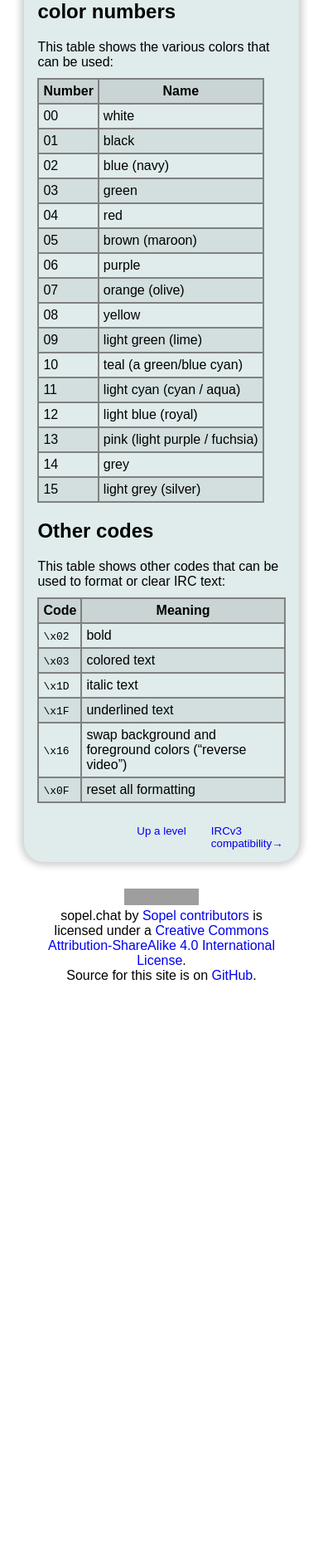
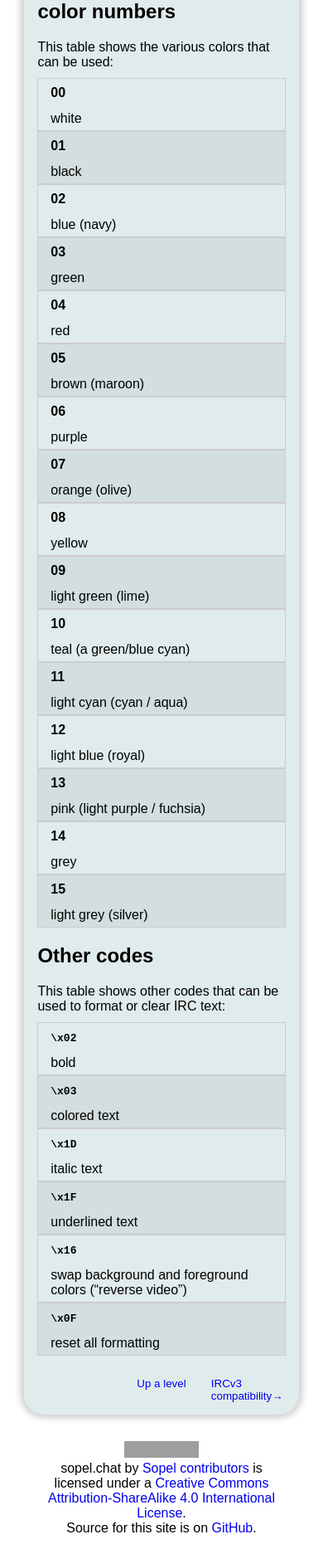
Before and after one commit to sopel-irc/sopel.chat, a Jekyll site: the page built from _appendices/formatting.md, in a window 390 px wide. Shown: the part 1226-3093 px from the top of the page at 83% size. Built offline with Jekyll 4.4.1, drawn with Linux system fonts in a browser that asks for light colours; some web fonts are replaced; before the commit the page ends 2427 px from its top, so only the background shows below that; grey boxes are pictures that could not be loaded.

Commit message:
style: fix command table display on mobile
Google Webmaster Tools complained that the Commands page wasn't
mobile-friendly. In fact, it looked pretty awful in the example
screenshot, because of how wide the table is.

This is an alternative to the (admittedly simple, but kind of ugly)
option of using `overflow-x: auto` (or `scroll`).

The site doesn't use many tables, so hopefully it's safe to assume that
bolding the first column of any table will be a decent enough substitute
for having the table headers visible.

```diff
--- a/css/style.css
+++ b/css/style.css
@@ -217,6 +217,51 @@ header h2 {
         max-width: 25%;
     }
 }
+@media (max-width: 1024px) {
+    /* Table responsiveness based on https://css-tricks.com/responsive-data-tables/ */
+    /* Force table to not be like tables anymore */
+    .content table, .content thead, .content tbody, .content th, .content td, .content tr {
+        display: block;
+        border: 0;
+    }
+    /* Hide table headers (but not display: none;, for accessibility) */
+    .content thead tr {
+        position: absolute;
+        top: -9999px;
+        left: -9999px;
+    }
+
+    .content tr { border: 1px solid #ccc; }
+
+    .content td {
+        /* Behave like a "row" */
+        border: none;
+        position: relative;
+        padding-left: 5%;
+        padding-right: 5%;
+    }
+    .content td br,
+    .content td br:after {
+        content: ' ';
+    }
+
+    .content td:before {
+        /* Now like a table header */
+        position: absolute;
+        /* Top/left values mimic padding */
+        top: 6px;
+        left: 6px;
+        width: 45%;
+        padding-right: 10px;
+        white-space: nowrap;
+    }
+
+    .content tbody td:nth-child(1) {
+        font-weight: bold;
+        padding: 0.5em 5%;
+    }
+    /* end table responsiveness */
+}
 .content article.migrated aside p {
     margin: 0.5em;
 }
```
